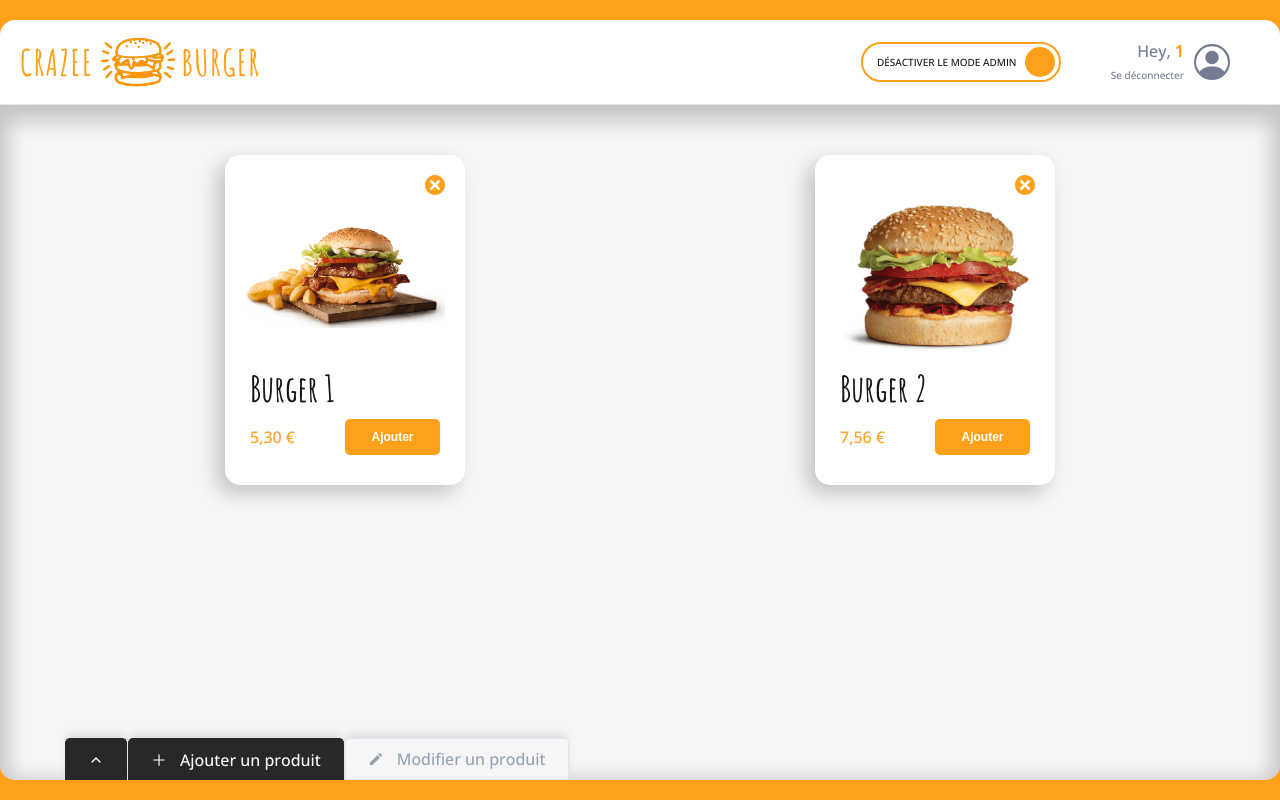
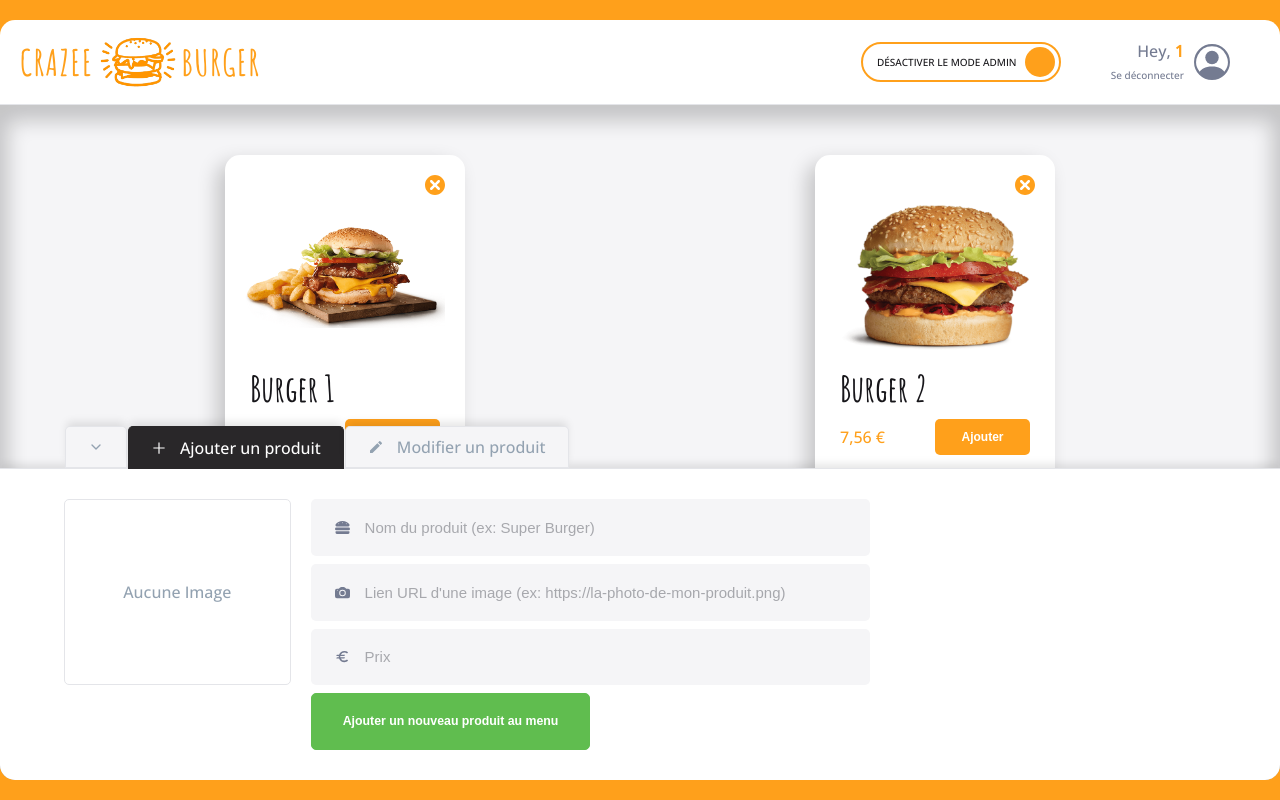
Before and after one commit to D-Luffytaro/crazee-burger, a React (Vite) app in the folder crazy-bg/: page /order/1 in a window 1280 px wide. Built offline with nearby package versions, Linux system fonts and the light colour scheme; the HTML template or start-up script is replaced by a standard one.

Commit message:
🐛 F08: ADMIN > AddForm > Keep the value in TextInput (with isCollapsed)

```diff
--- a/crazy-bg/src/components/pages/order/Main/Admin/AddForm.jsx
+++ b/crazy-bg/src/components/pages/order/Main/Admin/AddForm.jsx
@@ -8,7 +8,7 @@ import { MdOutlineEuro } from "react-icons/md";
 import Button from "../../../../reusable-ui/Button";
 import SubmitMessage from "./SubmitMessage";
 
-const EMPTY_PRODUCT = {
+export const EMPTY_PRODUCT = {
   id: "",
   title: "",
   imageSource: "",
@@ -16,9 +16,8 @@ const EMPTY_PRODUCT = {
 };
 
 export default function AddForm() {
-  const { handleAdd } = useContext(OrderContext);
+  const { handleAdd, newProduct, setNewProduct } = useContext(OrderContext);
 
-  const [newProduct, setNewProduct] = useState(EMPTY_PRODUCT);
   const [isSubmitted, setIsSubmitted] = useState(false);
 
   const handleSubmit = (event) => {
--- a/crazy-bg/src/components/pages/order/OrderPage.jsx
+++ b/crazy-bg/src/components/pages/order/OrderPage.jsx
@@ -5,12 +5,14 @@ import styled from "styled-components";
 import OrderContext from "../../../context/OrderContext";
 import { useState } from "react";
 import { fakeMenu } from "../../../fakeData/fakeMenu";
+import { EMPTY_PRODUCT } from "./Main/Admin/AddForm";
 
 export default function OrderPage() {
   const [isModeAdmin, setIsModeAdmin] = useState(true);
-  const [isCollapsed, setIsCollapsed] = useState(true);
+  const [isCollapsed, setIsCollapsed] = useState(false);
   const [currentTabSelected, setCurrentTabSelected] = useState("add");
   const [menu, setMenu] = useState(fakeMenu.SMALL);
+  const [newProduct, setNewProduct] = useState(EMPTY_PRODUCT);
 
   const handleAdd = (newProduct) => {
     const newMenu = [...menu];
@@ -29,7 +31,7 @@ export default function OrderPage() {
   };
 
   const resetMenu = () => {
-    setMenu(fakeMenu.SMALL);
+    setNewProduct(fakeMenu.SMALL);
   };
 
   const orderContextValue = {
@@ -43,6 +45,8 @@ export default function OrderPage() {
     handleAdd,
     handleDelete,
     resetMenu,
+    newProduct,
+    setNewProduct,
   };
 
   return (
--- a/crazy-bg/src/context/OrderContext.jsx
+++ b/crazy-bg/src/context/OrderContext.jsx
@@ -14,4 +14,6 @@ export default createContext({
   handleAdd: () => {},
   handleDelete: () => {},
   resetMenu: () => {},
+  newProduct: () => {},
+  setNewProduct: () => {},
 });
```
